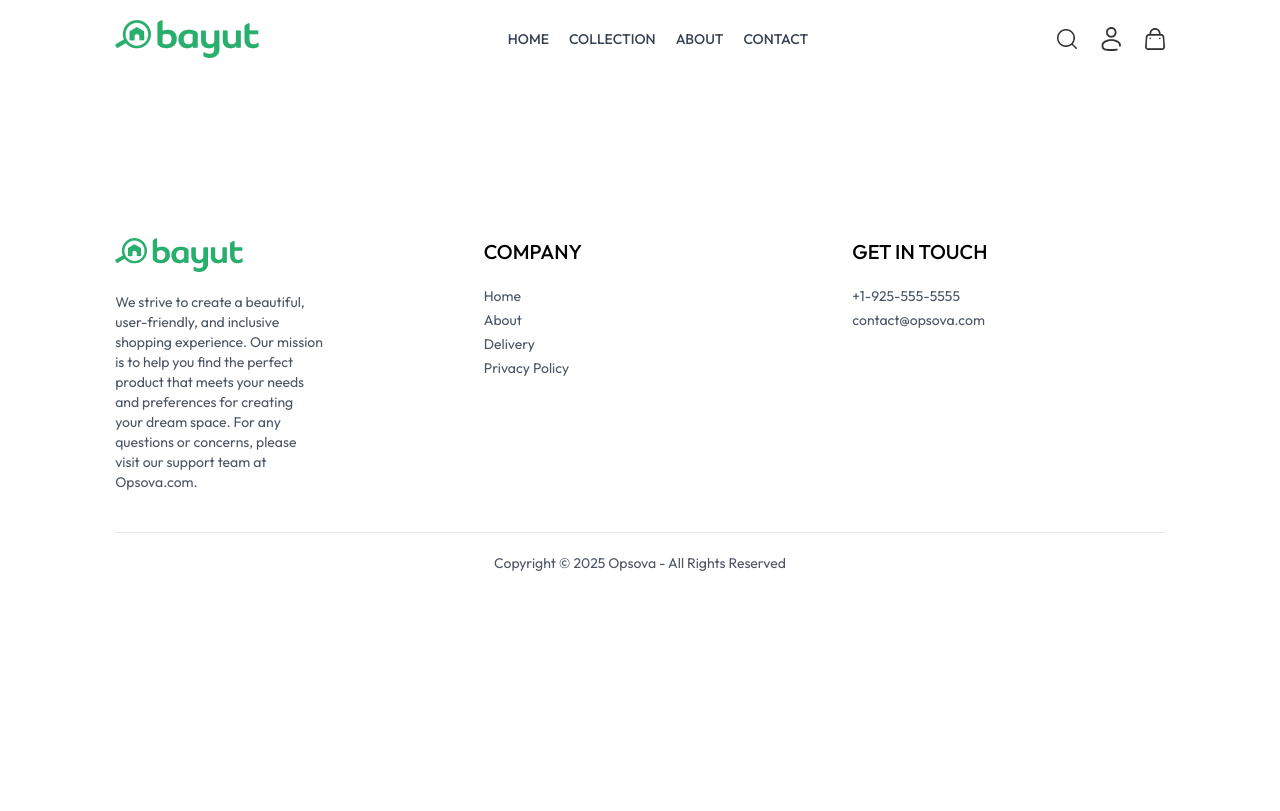
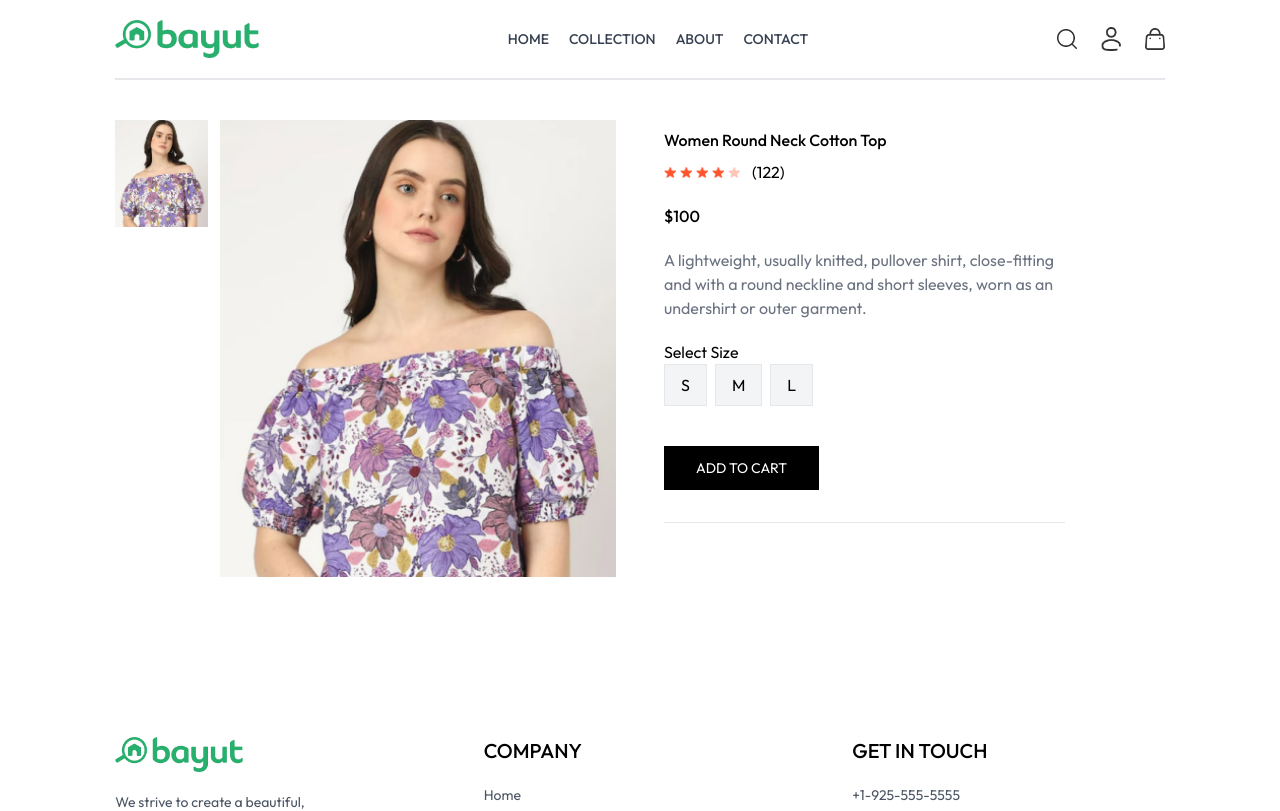
Before and after one commit to hossamalmaraghy/Cladify, a React (Vite) app in the folder frontend/: page /product/aaaaa in a window 1280 px wide. Shown: the top 811 px of the page. Built offline with nearby package versions, Linux system fonts and the light colour scheme.

Commit message:
Adding Product file for the data of each item

```diff
--- a/frontend/src/App.jsx
+++ b/frontend/src/App.jsx
@@ -22,7 +22,7 @@
         <Route path="/collection" element={<Collection />} />
         <Route path="/about" element={<About />} />
         <Route path="/contact" element={<Contact />} />
-        <Route path="/product" element={<Product />} />
+        <Route path="/product/:productId" element={<Product />} />
         <Route path="/cart" element={<Cart />} />
         <Route path="/login" element={<Login />} />
         <Route path="/placeorder" element={<PlaceOrder />} />
--- a/frontend/src/components/bestSeller.jsx
+++ b/frontend/src/components/bestSeller.jsx
@@ -14,7 +14,7 @@
 
   return (
     <div className="my-10">
-        <div className="text-center py-8 text-3x1 ">
+        <div className="text-center py-8 text-3xl ">
             <Title text1={'Best'} text2={'Sellers'} />
             <p className="w-3/4 m-auto text-xs sm:text-sm md:text-base text-gray-600">
             Lorem ipsum dolor sit amet consectetur adipisicing elit. Atque, soluta.
--- a/frontend/src/components/newsLetterBox.jsx
+++ b/frontend/src/components/newsLetterBox.jsx
@@ -7,7 +7,7 @@
 
   return (
     <div className='text-center'>
-        <p className='text-2x1 font-medium text-gray-800'>Subscribe now & get 20% off</p>
+        <p className='text-2xl font-medium text-gray-800'>Subscribe now & get 20% off</p>
         <p className="text-gray-400 mt-3">
         Sign up for our newsletter and receive 20% off your first purchase.
         </p>
--- a/frontend/src/index.css
+++ b/frontend/src/index.css
@@ -22,6 +22,10 @@
     font-style: normal;
   }
 
+  ::-webkit-scrollbar {
+    display: none;
+  }
+
   @media (max-width:640px) {
     a.active {
         background-color: black;
--- a/frontend/src/pages/collection.jsx
+++ b/frontend/src/pages/collection.jsx
@@ -76,7 +76,7 @@
     <div className="flex flex-col sm:flex-row gap-1 sm:gap-10 pt-10 border-t">
       {/* Filter section */}
       <div className="min-w-60">
-        <p onClick={() => setShowFilter(!showFilter)} className="my-2 text-x1 flex items-center cursor-pointer gap-2">FILTERS</p>
+        <p onClick={() => setShowFilter(!showFilter)} className="my-2 text-xl flex items-center cursor-pointer gap-2">FILTERS</p>
         <img className={`h-3 sm:hidden ${showFilter ? 'rotate-180' : ''}`} src={assets.dropdown_icon} alt="" />
          {/* Category Filter */}
          <div className={`border border-gray-300 pl-5 py-3 mt-6 ${showFilter ? '' : 'hidden'} sm:block`}>
@@ -113,7 +113,7 @@
 
       {/* Right Side --Products */}
       <div className="flex-1">
-        <div className="flex justify-between text-base sm:text-2x1 mb-4">
+        <div className="flex justify-between text-base sm:text-2xl mb-4">
           <Title text1="ALL" text2="COLLECTION" />
           {/* Produt Sort */}
           <select onChange={(e) => setSortType(e.target.value)} className="border border-gray-300 text-sm px-2">
--- a/frontend/src/pages/product.jsx
+++ b/frontend/src/pages/product.jsx
@@ -1,8 +1,104 @@
+import { useParams } from "react-router-dom";
+import { ShopContext } from "../context/shopContext";
+import { useContext, useEffect, useState } from "react";
+import { assets } from "../assets/assets";
 
 const Product = () => {
-  return (
-    <div>Product</div>
-  )
-}
+  const { productId } = useParams();
+  const { products, currency } = useContext(ShopContext);
+  const [productData, setProductData] = useState(false);
+  const [image, setImage] = useState("");
+  const [size, setSize] = useState("");
 
-export default Product
+  const fetchProductData = async () => {
+    products.map((item) => {
+      if (item._id === productId) {
+        setProductData(item);
+        setImage(item.image[0]);
+        console.log(item);
+
+        return null;
+      }
+    });
+  };
+
+  useEffect(() => {
+    fetchProductData();
+  }, [products]);
+
+  return productData ? (
+    <div className="border-t-2 pt-10 transition-opacity eas-in duration-500 opacity-100">
+      {/* Product Data */}
+      <div className="flex gap-12 sm:gap-12 flex-col sm:flex-row">
+        {/* Product Images */}
+        <div className="flex-1 flex flex-col-reverse gap-3 sm:flex-row">
+          <div className="flex sm:flex-col overflow-x-auto sm:overflow-y-scroll justify-between sm:justify-normal sm:w-[18.7%] w-full">
+            {productData.image.map((item, index) => (
+              <img
+                onClick={() => setImage(item)}
+                src={item}
+                key={index}
+                alt=""
+                className="w-[24%] sm:w-full sm:mb-3 flex-shrink-0 cursor-pointer"
+              />
+            ))}
+          </div>
+
+          <div className="w-full sm:w-[80%]">
+            <img src={image} alt="" className="w-full h-auto" />
+          </div>
+        </div>
+
+        {/* Product Details */}
+        <div className="flex-1">
+          <h1 className="font-medium text-2x1 mt-2">{productData.name}</h1>
+
+          {/* Rating Section */}
+          <div className="flex items-center gap-1 mt-2">
+            <img src={assets.star_icon} alt="" className="w-3 5" />
+            <img src={assets.star_icon} alt="" className="w-3 5" />
+            <img src={assets.star_icon} alt="" className="w-3 5" />
+            <img src={assets.star_icon} alt="" className="w-3 5" />
+            <img src={assets.star_dull_icon} alt="" className="w-3 5" />
+            <p className="pl-2">(122)</p>
+          </div>
+          <p className="mt-5 text-3x1 font-medium">
+            {currency}
+            {productData.price}
+          </p>
+
+          <p className="mt-5 text-gray-500 md:w-4/5">
+            {productData.description}
+          </p>
+
+          {/* Size Selection */}
+          <div className="mt-5">
+          <p className="">Select Size</p>
+          <div className="flex gap-2">
+            {productData.sizes.map((item, index) => (
+              <button
+                onClick={() => setSize(item)}
+                className={`border py-2 px-4 bg-gray-100 ${
+                  item === size ? "border-green-600" : ""
+                }`}
+                key={index}>
+                {item}
+              </button>
+            ))}
+          </div>
+        </div>
+
+        <button className="bg-black text-white px-8 py-3 text-sm active:bg-gray-700 mt-10">
+          ADD TO CART
+        </button>
+        <hr className="mt-8 sm:w-4/5" />
+
+        </div>
+      </div>
+    </div>
+  ) : (
+    <div className="opacity-0"></div>
+  );
+};
+
+export default Product;
```
